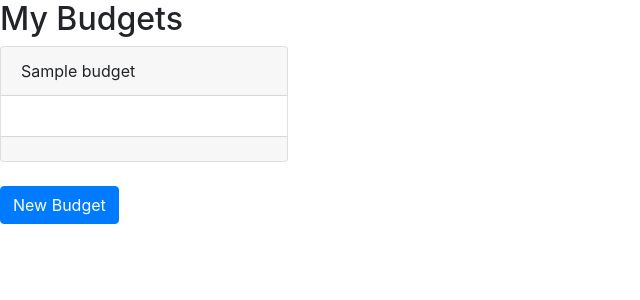
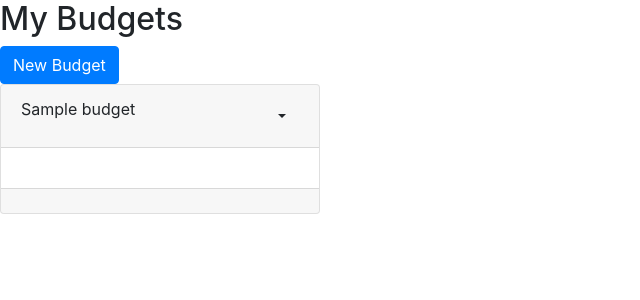
Before and after one commit to Murphyx2/budget-page, a Flask app: template app/templates/budget.html in a window 1280 px wide. Shown: the part 56-356 px from the top of the page, without its empty margins (0-640 px from the left). Run offline with Flask 2, Linux system fonts and the light colour scheme; the template is opened without the code that fills it: most values are stand-ins (such as "Sample title", 1, 10 or a date in 2020); form fields are guessed from the names that the template uses; some libraries are stand-ins or nearby versions.

Commit message:
Working on the template and the html for budget page and its elements

```diff
--- a/app/templates/budget.html
+++ b/app/templates/budget.html
@@ -2,26 +2,38 @@
 {% block content %}
 
 {% include 'create_budget_modal.html' %}
+<link rel="stylesheet" type="text/css" href="../static/css/budget.css">
+<div>
+  <h2 class="top-padding">My Budgets</h2>
+  <span class="budget-button-padding">
+    <button type="button" class="btn btn-primary" data-toggle="modal" aria-pressed="true" data-target="#newBudget" data-title="Budget">
+      New Budget
+    </button>
+  </span>
 
-<div>
-  <h2>My Budgets</h2>
+  <div class="d-flex flex-row">
+    <span class="budget-element-space"></span>
     {% for budget in budgets  %}
-      <div class="card" style="width: 18rem;">
-        <div class="card-header">
-          {{ budget.title }}
-        </div>
-        <div class="card-body">
-
-        </div>
-        <div class="card-footer">
-
+    <div class="card" style="width: 20rem;">
+      <div class="card-header">
+        <div class="d-inline-flex">{{ budget.title}}</div>
+        <div class="dropdown d-inline-flex float-right">
+          <button class="btn btn-secundary dropdown-toggle " type="button" id="dropdownMenuButton"
+            data-toggle="dropdown" aria-haspopup="true" aria-expanded="false"> </button>
+          <div class="dropdown-menu" aria-labelledby="dropdownMenuButton">
+            <a class="dropdown-item" href="#">Action</a>
+          </div>
         </div>
       </div>
-      <br>
+      <div class="card-body"></div>
+      <div class="card-footer"></div>
+    </div>
+    <span class="budget-element-space"></span>
     {% endfor %}
-  <button type="button" class="btn btn-primary" data-toggle="modal"  aria-pressed="true" data-target="#newBudget" data-title="Budget">
-    New Budget
-  </button>
+    <br>
+  </div>
 </div>
+
+
 <script type='text/javascript' src='../static/js/budget.js'></script>
 {% endblock %}
```
Also changed, not shown: app/templates/layout.html (line endings or trailing spaces).
